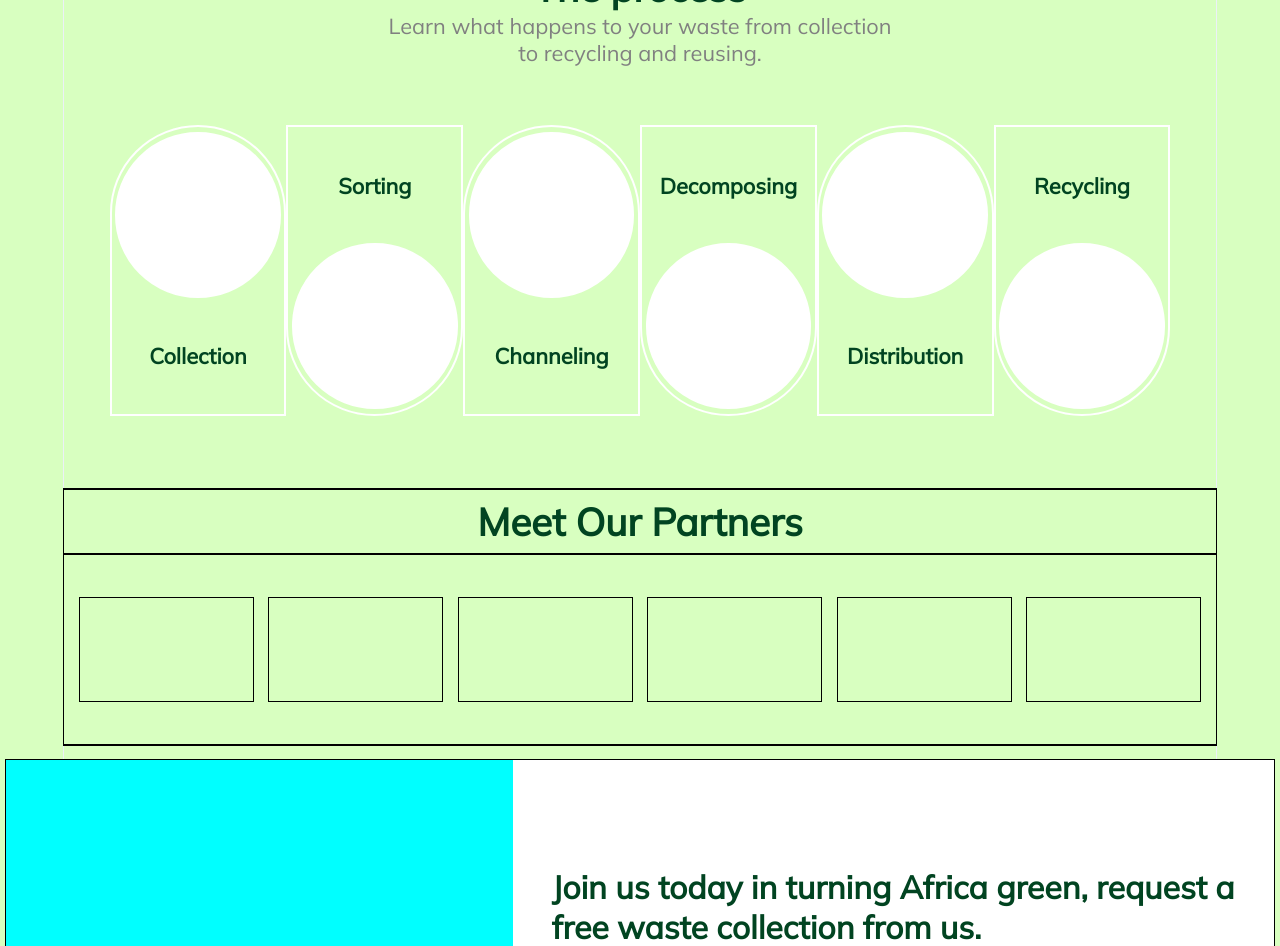
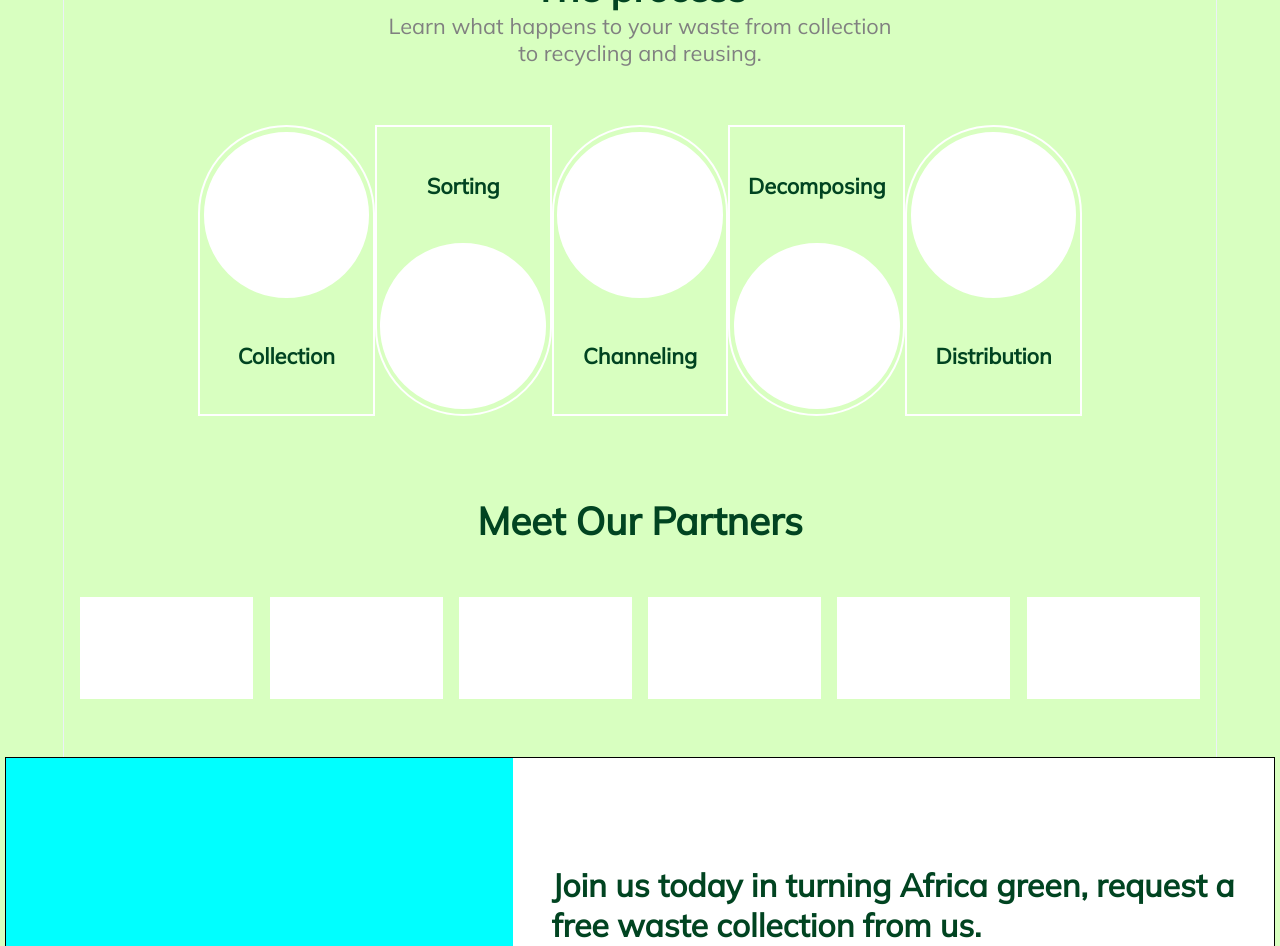
Before and after one commit to MokuaEnock/greenly, a React (Create React App) app: page / in a window 1280 px wide. Shown: the part 2220-3166 px from the top of the page. Built offline with nearby package versions, Linux system fonts and the light colour scheme; no server answers.

Commit message:
style our partners section

```diff
--- a/src/pages/landing/landing.css
+++ b/src/pages/landing/landing.css
@@ -484,7 +484,6 @@
   align-items: center;
   justify-content: space-between;
   text-align: center;
-  border: thin solid black;
 }
 
 #partners > #title {
@@ -492,7 +491,6 @@
   height: 5vw;
   font-size: 3vw;
   font-weight: bold;
-  border: thin solid black;
   display: flex;
   flex-direction: column;
   align-items: center;
@@ -504,7 +502,6 @@
   width: 100%;
   height: 15vw;
   font-weight: bold;
-  border: thin solid black;
   display: flex;
   flex-direction: row;
   align-items: center;
@@ -515,7 +512,7 @@
 #partners > #content > span {
   width: 15%;
   height: 8vw;
-  border: thin solid black;
+  background-color: white ;
 }
 
 #request {
--- a/src/pages/landing/landing.js
+++ b/src/pages/landing/landing.js
@@ -174,10 +174,10 @@ export default function Landing() {
             <span className="process-icon"></span>
             <span className="process-label">Distribution</span>
           </div>
-          <div className="down">
+          {/* <div className="down">
             <span className="process-label">Recycling</span>
             <span className="process-icon"></span>
-          </div>
+          </div> */}
         </div>
       </section>
 
```
